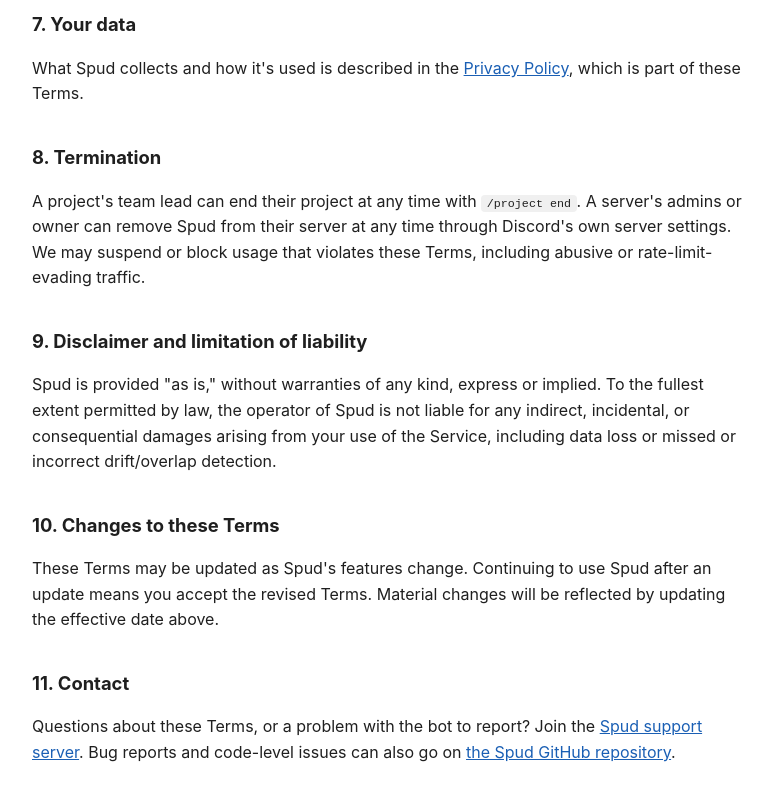
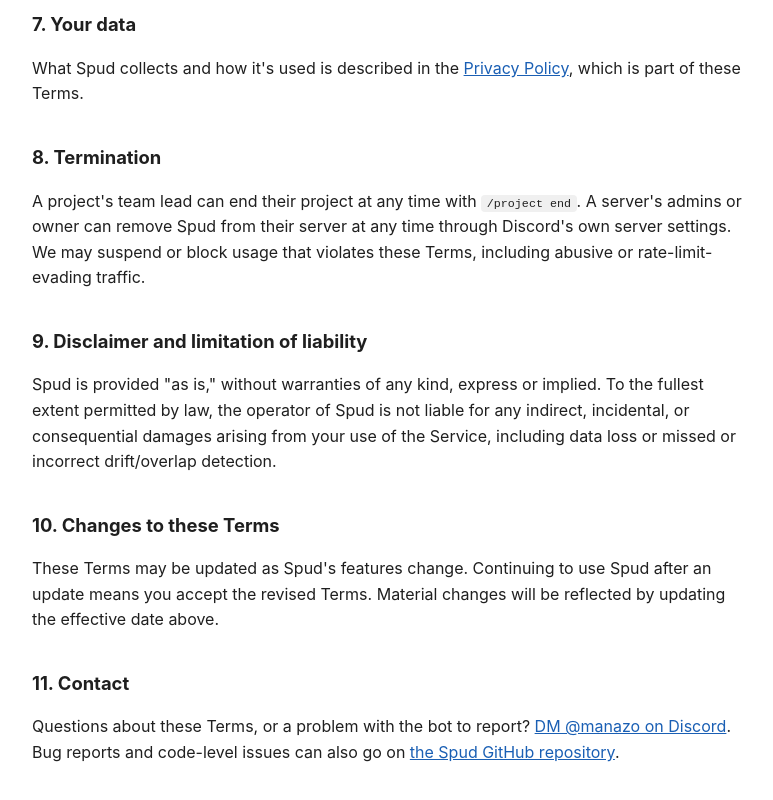
Before and after one commit to PratikDev/spud, a website: page legal/terms.html in a window 1280 px wide. Shown: the part 1327-2127 px from the top of the page, without its empty margins (248-1021 px from the left). Drawn offline with Linux system fonts and the light colour scheme.

Commit message:
Swap the support-server contact links for a Discord DM

```diff
--- a/legal/terms.html
+++ b/legal/terms.html
@@ -113,8 +113,8 @@
 
 <h2>11. Contact</h2>
 <p>
-  Questions about these Terms, or a problem with the bot to report? Join the
-  <a href="https://discord.gg/7d7xxpJaf" target="_blank" rel="noopener">Spud support server</a>. Bug reports and
+  Questions about these Terms, or a problem with the bot to report?
+  <a href="https://discord.com/users/923964089758285834" target="_blank" rel="noopener">DM @manazo on Discord</a>. Bug reports and
   code-level issues can also go on
   <a href="https://github.com/pratikdev/spud/issues" target="_blank" rel="noopener">the Spud GitHub repository</a>.
 </p>
```
Also changed, not shown: legal/privacy.html (+2 -2 lines).
